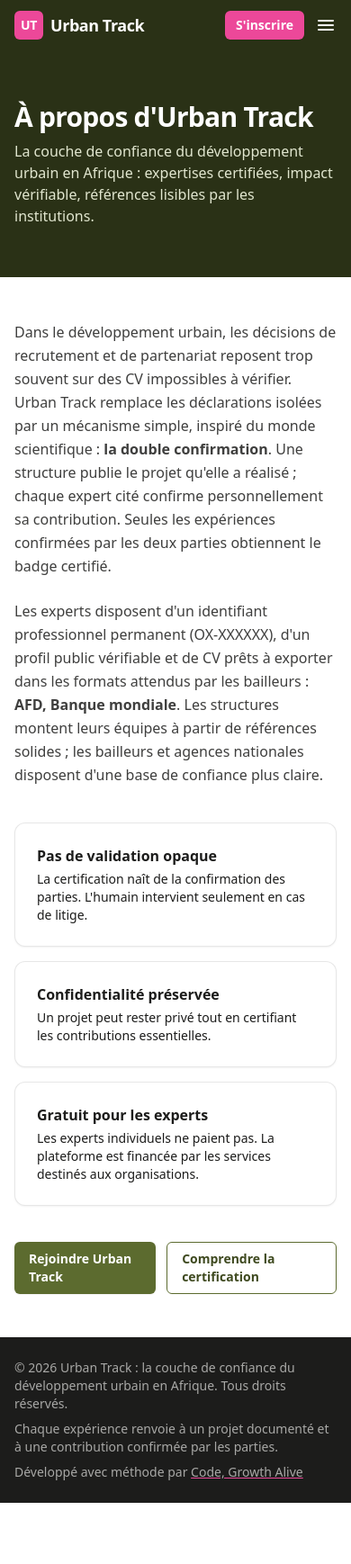
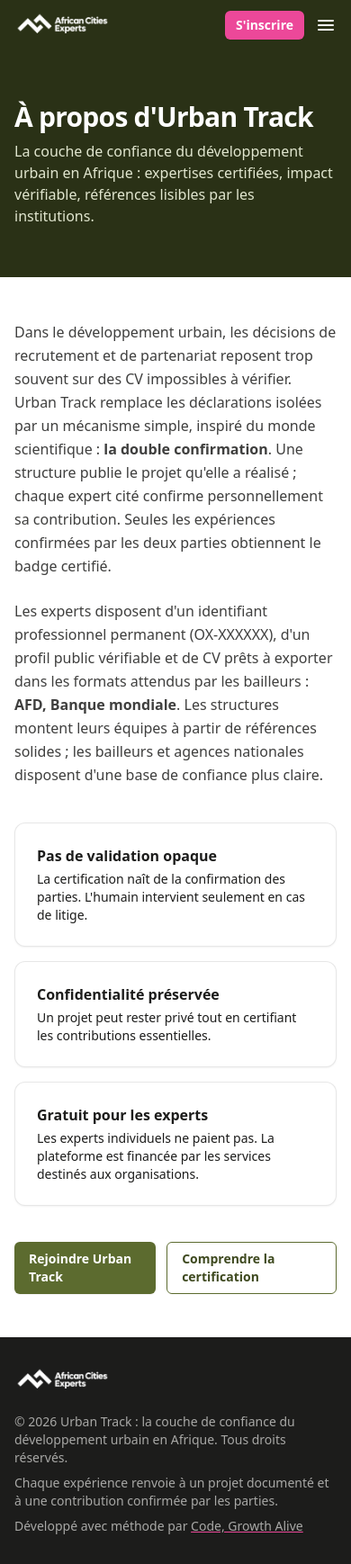
Before and after one commit to Code-Growth-Alive/UrbanTrack, a Django app: page /about/ in a window 390 px wide. Shown: the whole page at 90% size. Before the commit the page ends 1670 px from the top, so only its background shows below. Run offline with Django 5.2, Linux system fonts and the light colour scheme.

Commit message:
feat(brand): wire the Urban Track logo into every surface
Replaces the "UT"/"U" text placeholders with the real artwork, and adds
favicons plus a default social card.

Assets are derived from the two committed masters, which stay untouched:
trimmed, resized, and exported in two colourways because the artwork is
dark teal-green and would be invisible on the dark green header, footer
and auth brand panel. Dark surfaces use the white knockout, light ones the
original colour. Masters are 386 KB, so nothing links to them directly.

  logo_large_white  header, footer, auth brand panel
  logo_large_dark   auth mobile lockup, email header
  logo_og           1200x630 white card, default og:image / twitter:image
  favicon.ico/-32/-48/-180   tab icon and apple touch icon

main.context_processors.branding builds the absolute logo URLs that
{% static %} cannot: og:image needs an absolute URL, and the email header
needs one too since root-relative image sources never load in a mail
client. send_branded_mail now injects site_base_url for the latter.

```diff
--- /dev/null
+++ b/main/context_processors.py
@@ -0,0 +1,28 @@
+"""Template context processors exposing site-wide branding URLs.
+
+Images referenced from templates (``<link rel="icon">``, ``og:image``, email
+headers) must be absolute URLs, while ``{% static %}`` yields a root-relative
+path. This processor joins both so templates never build URLs by hand.
+"""
+
+from django.conf import settings
+from django.templatetags.static import static
+
+#: Site name, used as the default social image when a page has no specific one.
+DEFAULT_SEO_IMAGE = "img/logo_og.png"
+
+
+def _site_base_url():
+    base = settings.SITE_BASE_URL
+    if base and "://" not in base:
+        base = f"https://{base}"
+    return base.rstrip("/")
+
+
+def branding(request):
+    """Return absolute site/logo URLs for every template."""
+    base = _site_base_url()
+    return {
+        "site_base_url": base,
+        "default_seo_image": f"{base}{static(DEFAULT_SEO_IMAGE)}",
+    }
--- a/main/emails.py
+++ b/main/emails.py
@@ -36,6 +36,7 @@ def send_branded_mail(subject, text, recipient_list, template, context=None):
     """
     ctx = dict(context or {})
     ctx.setdefault("subject", subject)
+    ctx.setdefault("site_base_url", absolute_url(""))
     html = render_to_string(template, ctx)
     return send_mail(
         subject=subject,
--- a/main/settings.py
+++ b/main/settings.py
@@ -88,6 +88,7 @@ TEMPLATES = [
                 "django.template.context_processors.request",
                 "django.contrib.auth.context_processors.auth",
                 "django.contrib.messages.context_processors.messages",
+                "main.context_processors.branding",
             ],
         },
     },
--- a/templates/base.html
+++ b/templates/base.html
@@ -12,11 +12,16 @@
   <meta property="og:title" content="{{ seo_title|default:'Urban Track : la couche de confiance du développement urbain' }}">
   <meta property="og:description" content="{{ seo_description|default:'Urban Track : la couche de confiance du développement urbain' }}">
   <meta property="og:url" content="{{ seo_url|default:'' }}">
-  <meta property="og:image" content="{{ seo_image|default:'' }}">
+  <meta property="og:image" content="{{ seo_image|default:default_seo_image }}">
   <meta name="twitter:card" content="summary_large_image">
   <meta name="twitter:title" content="{{ seo_title|default:'Urban Track : la couche de confiance du développement urbain' }}">
   <meta name="twitter:description" content="{{ seo_description|default:'Urban Track : la couche de confiance du développement urbain' }}">
-  <meta name="twitter:image" content="{{ seo_image|default:'' }}">
+  <meta name="twitter:image" content="{{ seo_image|default:default_seo_image }}">
+
+  <link rel="icon" href="{% static 'img/favicon.ico' %}" sizes="any">
+  <link rel="icon" href="{% static 'img/favicon-32.png' %}" type="image/png" sizes="32x32">
+  <link rel="icon" href="{% static 'img/favicon-48.png' %}" type="image/png" sizes="48x48">
+  <link rel="apple-touch-icon" href="{% static 'img/favicon-180.png' %}">
 
   {# Force light color-scheme: prevents OS dark mode from inverting form controls. #}
   <style>
@@ -154,9 +159,8 @@
   <header class="relative bg-military-900 text-white">
     <div class="mx-auto flex max-w-7xl items-center justify-between gap-3 px-4 py-3 sm:px-6 lg:px-8">
       <input type="checkbox" id="nav-toggle" class="peer hidden" aria-hidden="true">
-      <a href="{% url 'home' %}" class="flex items-center gap-2 text-lg font-bold tracking-tight">
-        <span aria-hidden="true" class="grid h-8 w-8 place-items-center rounded-md bg-accent-500 text-sm font-black">UT</span>
-        Urban&nbsp;Track
+      <a href="{% url 'home' %}" class="flex items-center">
+        <img src="{% static 'img/logo_large_white.png' %}" alt="Urban Track" width="480" height="144" class="h-8 w-auto sm:h-9">
       </a>
       <nav class="absolute inset-x-0 top-full z-10 hidden flex-col gap-1 border-t border-white/10 bg-military-900 px-4 py-4 peer-checked:flex md:relative md:flex md:flex-row md:items-center md:gap-6 md:border-0 md:bg-transparent md:p-0" aria-label="Main navigation">
         {% if user.is_authenticated %}
@@ -258,10 +262,13 @@
   {% block footer %}
   <!-- Footer: charcoal = strong contrast -->
   <footer class="bg-charcoal-900 text-charcoal-300">
-    <div class="mx-auto flex max-w-7xl flex-col gap-2 px-4 py-6 text-sm sm:flex-row sm:items-center sm:justify-between sm:px-6 lg:px-8">
-      <p>&copy; {% now "Y" %} Urban Track : la couche de confiance du développement urbain en Afrique. Tous droits réservés.</p>
-      <p>Chaque expérience renvoie à un projet documenté et à une contribution confirmée par les parties.</p>
-      <p>Développé avec méthode par <a href="https://www.codegrowthalive.com" class="text-charcoal-100 underline decoration-accent-500 text-bold hover:text-white">Code, Growth Alive</a></p>
+    <div class="mx-auto max-w-7xl px-4 py-8 sm:px-6 lg:px-8">
+      <img src="{% static 'img/logo_large_white.png' %}" alt="Urban Track" width="480" height="144" class="h-8 w-auto">
+      <div class="mt-5 flex flex-col gap-2 text-sm sm:flex-row sm:items-center sm:justify-between">
+        <p>&copy; {% now "Y" %} Urban Track : la couche de confiance du développement urbain en Afrique. Tous droits réservés.</p>
+        <p>Chaque expérience renvoie à un projet documenté et à une contribution confirmée par les parties.</p>
+        <p>Développé avec méthode par <a href="https://www.codegrowthalive.com" class="text-charcoal-100 underline decoration-accent-500 text-bold hover:text-white">Code, Growth Alive</a></p>
+      </div>
     </div>
   </footer>
   {% endblock footer %}
--- a/templates/emails/base_email.html
+++ b/templates/emails/base_email.html
@@ -18,8 +18,8 @@
           <!-- Header -->
           <tr>
             <td style="padding:0 0 24px 0; text-align:center;">
-              <span style="font-size:22px; font-weight:bold; color:#3f4a20; letter-spacing:-0.5px;">Urban Track</span>
-              <div style="font-size:12px; color:#5c6b2f; margin-top:2px; letter-spacing:1px; text-transform:uppercase;">
+              <img src="{{ site_base_url }}{% static 'img/logo_large_dark.png' %}" alt="Urban Track" width="240" height="72" style="display:block; margin:0 auto; width:240px; max-width:100%; height:auto; border:0;">
+              <div style="font-size:12px; color:#5c6b2f; margin-top:8px; letter-spacing:1px; text-transform:uppercase;">
                 La couche de confiance du développement urbain</div>
             </td>
           </tr>
```
Also changed, not shown: templates/accounts/_auth_base.html (+4 -7 lines), static/img/favicon-180.png (added), static/img/favicon-32.png (added), static/img/favicon-48.png (added), static/img/favicon.ico (added), static/img/logo_large_dark.png (added), static/img/logo_large_white.png (added), static/img/logo_og.png (added).
